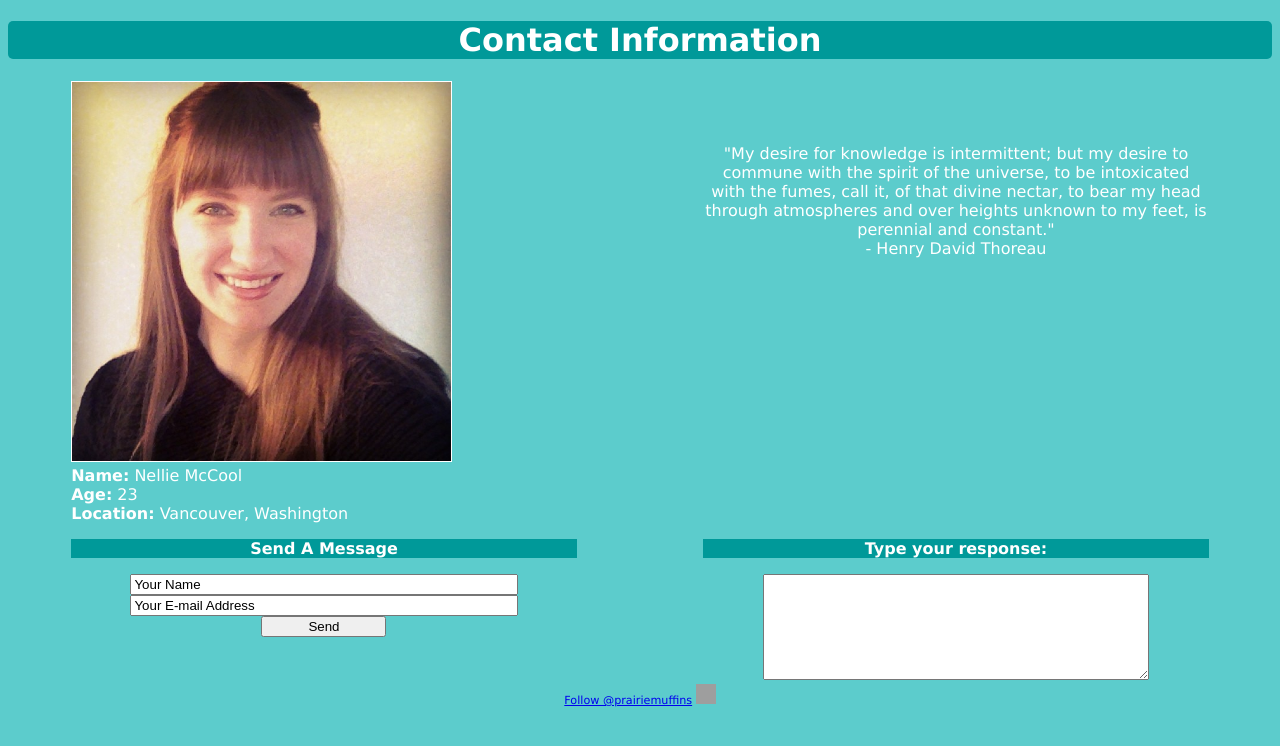
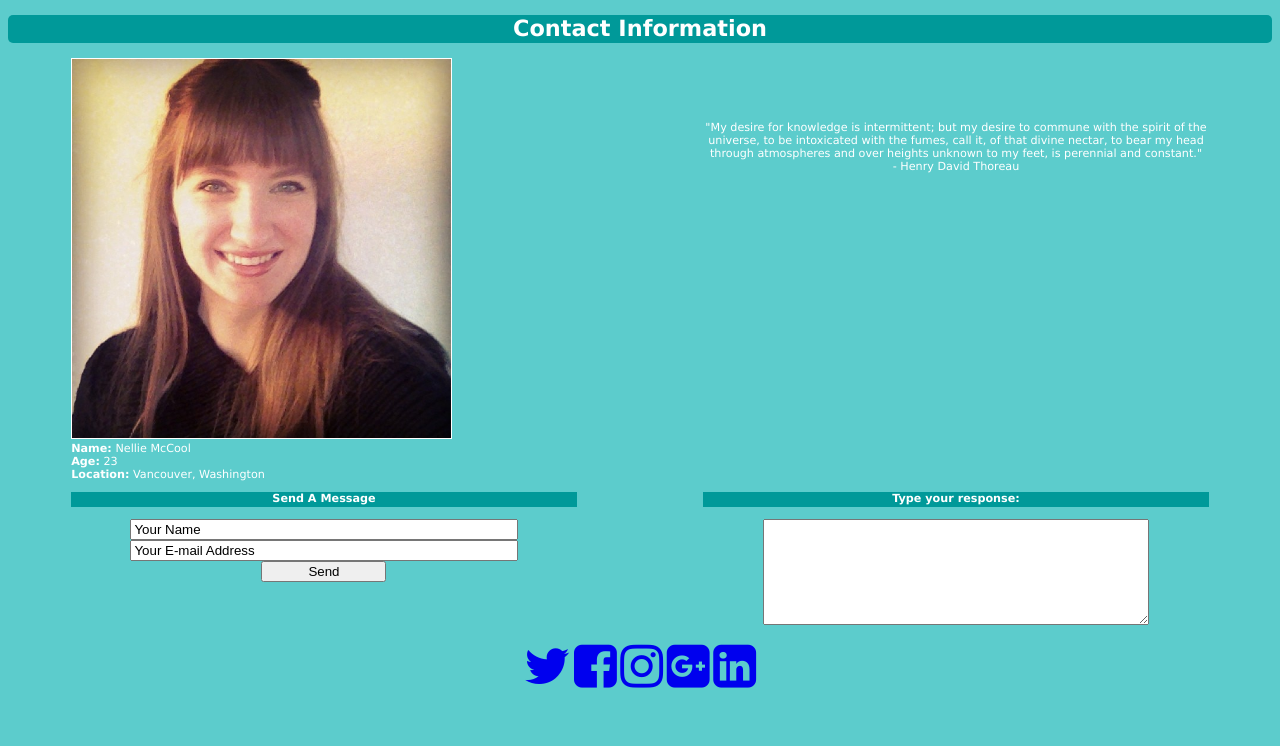
Before and after one commit to namccool/contact-info, a plain HTML site: page contact-info.html in a window 1280 px wide. Drawn offline with nearby package versions, Linux system fonts and the light colour scheme; grey boxes are pictures that could not be loaded.

Commit message:
personalize social media buttons

```diff
--- a/contact-info.css
+++ b/contact-info.css
@@ -7,13 +7,13 @@ body {
 	background: #5CCCCC;
 	color: white;
 	text-align: center;
-	font-family: "Lucida Grande", "Lucida Sans Unicode", Helvetica, Arial, Verdana, sans-serif;
+	font: .7em "Lucida Grande", "Lucida Sans Unicode", Helvetica, Arial, Verdana, sans-serif;
 }
 h1, h3 {
 	background-color: #009999;
 }
 h1 {
-	height: 38px;
+	height: 28px;
 	font-size: 2em;
 	border-radius: 5px;
 }
@@ -46,7 +46,7 @@ h1 {
 	padding: 5% 0 5% 0;
 }
 h3 {
-	height: 19px;
+	height: 15px;
 	font-size: 1em;
 }
 img {
@@ -66,6 +66,14 @@ input {
 textarea {
 	height: 100px;
 }
-.links {
-	font-size: .7em;
+li {
+	display: inline;
+	font-size: 50px;
 }
+ul{
+	width: 250px;
+	margin: 0 auto;
+	padding: 10px 0 10px 0;
+}
+#twitter {
+}
--- a/contact-info.html
+++ b/contact-info.html
@@ -2,7 +2,8 @@
 <html>
 <head>
 	<meta charset="utf-8">
-	<link rel="stylesheet" href="contact-info.css">
+	<link rel="stylesheet" href="contact-info.css"/>
+	<link rel="stylesheet" href="//netdna.bootstrapcdn.com/font-awesome/4.0.3/css/font-awesome.min.css"/>
     <title>Contact Me</title>
 </head>
 <body>
@@ -39,17 +40,17 @@
 		<textarea></textarea>
 	</div>
 </form></section>
-<section class="group">
-	<div class="links">
-		<span id="twitter">
-			<a href="https://twitter.com/prairiemuffins" class="twitter-follow-button" data-show-count="false">Follow @prairiemuffins</a>
-			<script>!function(d,s,id){var js,fjs=d.getElementsByTagName(s)[0],p=/^http:/.test(d.location)?'http':'https';if(!d.getElementById(id)){js=d.createElement(s);js.id=id;js.src=p+'://platform.twitter.com/widgets.js';fjs.parentNode.insertBefore(js,fjs);}}(document, 'script', 'twitter-wjs');</script></span>
-		<span id="google">
-			<a href="//plus.google.com/u/0/116670395758010675072?prsrc=3" rel="publisher" target="_top" style="text-decoration:none;display:inline-block;color:#333;text-align:center; font:13px/16px arial,sans-serif;white-space:nowrap;">
-			<img src="//ssl.gstatic.com/images/icons/gplus-16.png" alt="Google+" style="border:0;width:20px;height:20px;"/></a></span>
-	    <span id="facebook">
-			<div class="fb-follow" data-href="https://www.facebook.com/dafphodil" data-height="20" data-colorscheme="light" data-layout="button" data-show-faces="false"></div></span>
-	</div>
-</section>
+<ul class="links">
+	<li>
+		<a href="https://twitter.com/prairiemuffins" id="twitter"><i class="fa fa-twitter"></i></a></li>
+	<li>
+		<a href="http://facebook.com/dafphodil" id="facebook"><i class="fa fa-facebook-square"></i></a></li>
+	<li>
+		<a href="http://instagram.com/prairiemuffins" id="instagram"><i class="fa fa-instagram"></i></a></li>
+	<li>
+		<a href="https://plus.google.com/116670395758010675072" id="google"><i class="fa fa-google-plus-square"></i></a></li>
+	<li>
+		<a href="http://www.linkedin.com/pub/nellie-mccool/4a/631/5b2" id="linkedin"><i class="fa fa-linkedin-square"></i></a></li>
+</ul>
 </body>
 </html>
```
